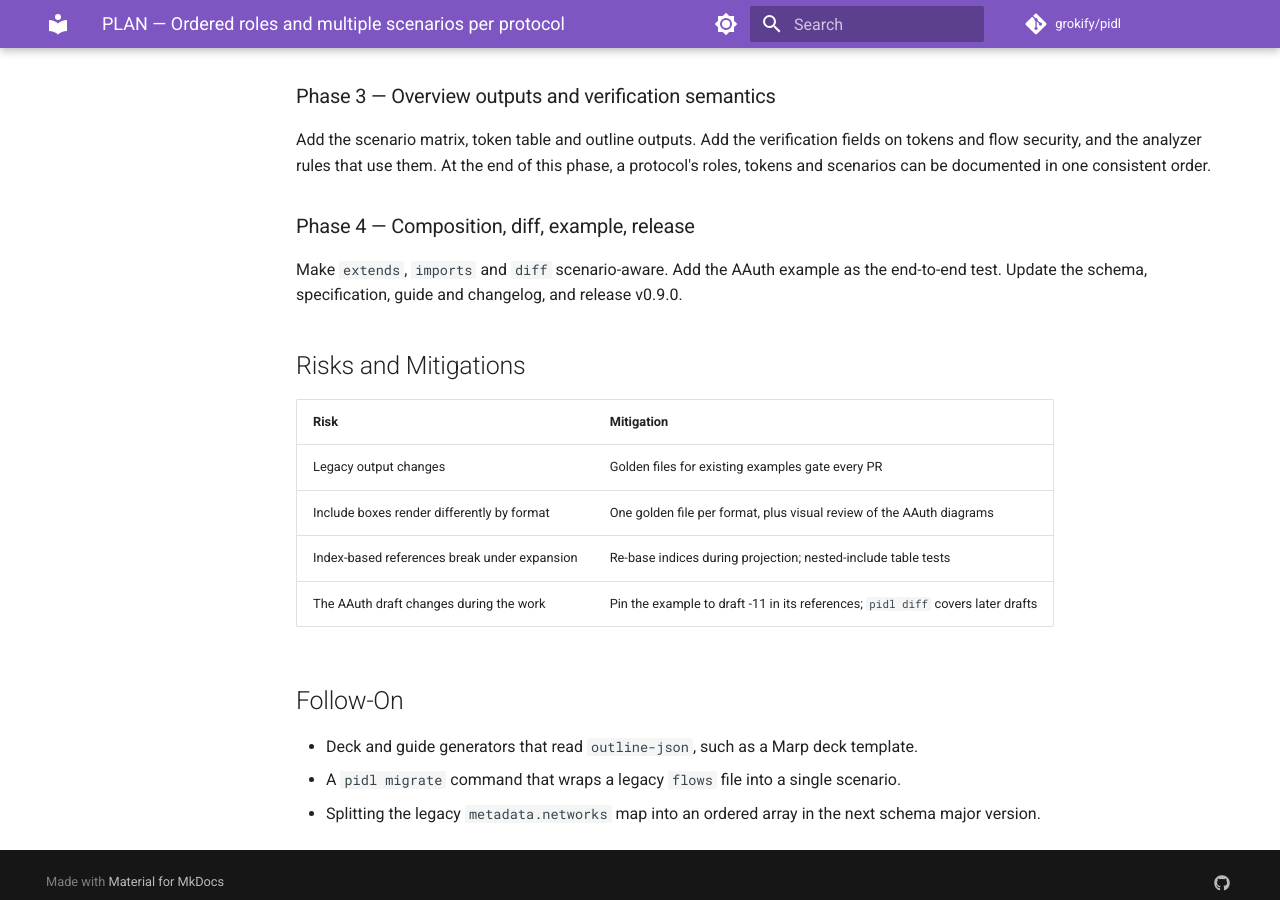
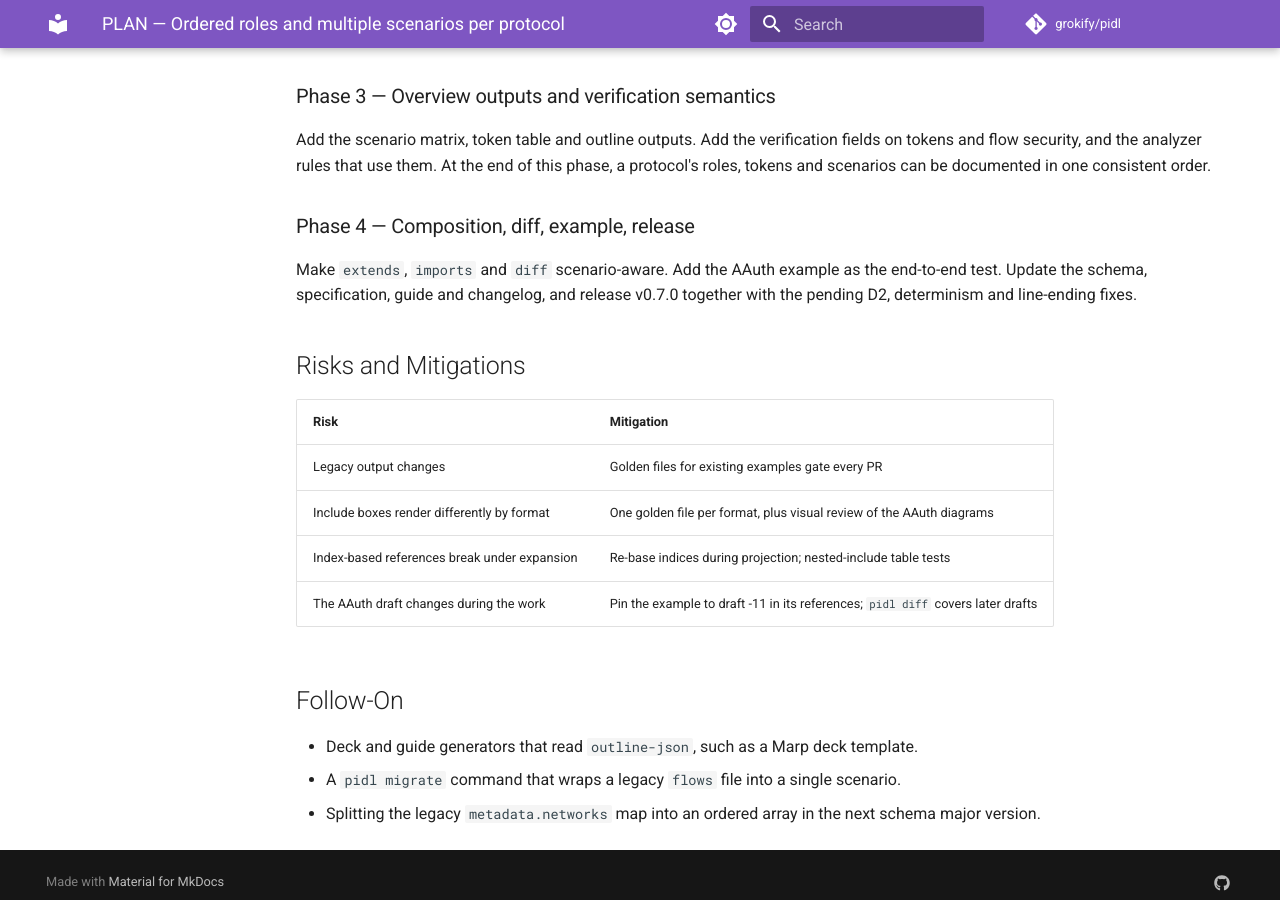
Before and after one commit to grokify/pidl, an MkDocs documentation site: the page built from docs/specs/initiatives/INIT-PIDL-001/PLAN.md, in a window 1280 px wide and 900 px high, scrolled down 697 px. Built offline with MkDocs 1.6.1 and Material for MkDocs 9.7.7, drawn with Linux system fonts in a browser that asks for light colours; comment, search, counter and statistics services are not loaded.

Commit message:
docs(specs): target the scenarios initiative at v0.7.0
Co-Authored-By: Claude Opus 5.5 <noreply@anthropic.com>

```diff
--- a/docs/specs/initiatives/INIT-PIDL-001/PLAN.md
+++ b/docs/specs/initiatives/INIT-PIDL-001/PLAN.md
@@ -38,7 +38,7 @@ scenarios can be documented in one consistent order.
 
 Make `extends`, `imports` and `diff` scenario-aware. Add the AAuth
 example as the end-to-end test. Update the schema, specification, guide
-and changelog, and release v0.9.0.
+and changelog, and release v0.7.0 together with the pending D2, determinism and line-ending fixes.
 
 ## Risks and Mitigations
 
```
Also changed, not shown: docs/specs/initiatives/INIT-PIDL-001/ROADMAP.md (+1 -1 lines).
